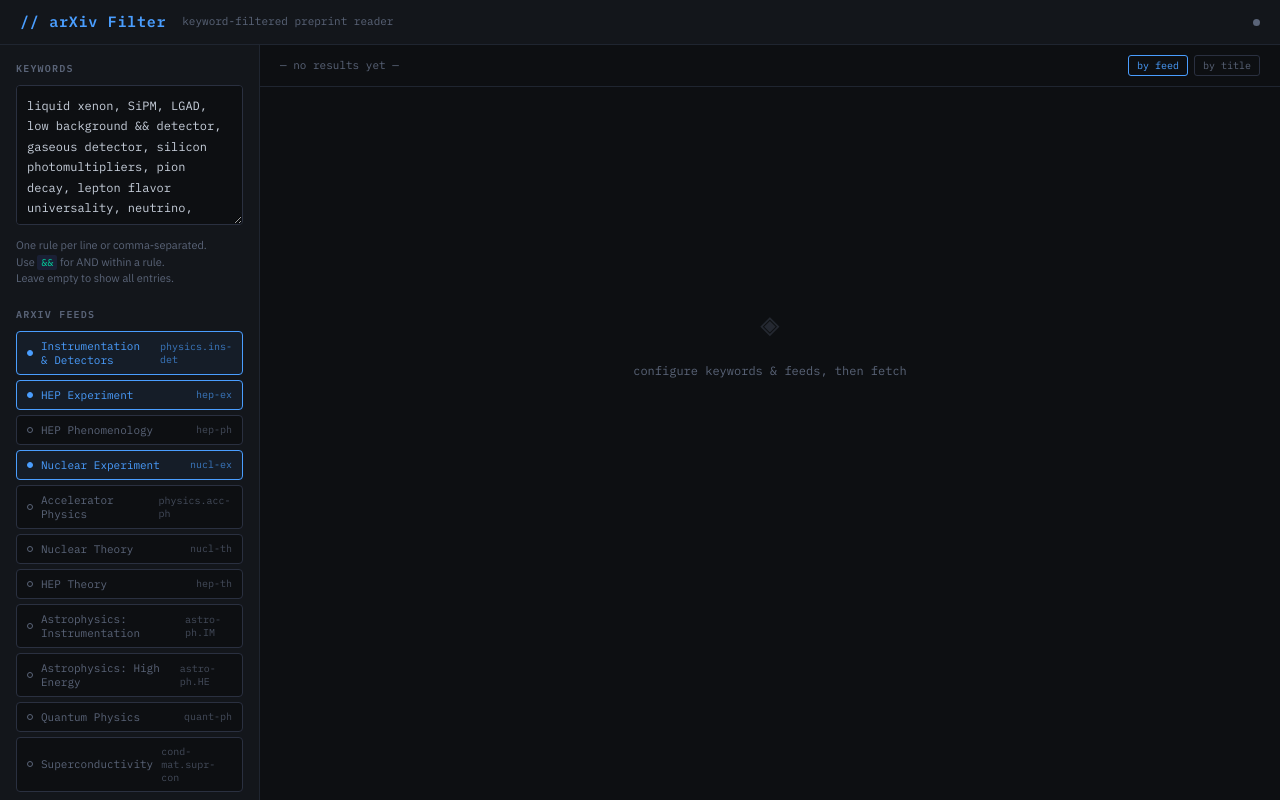
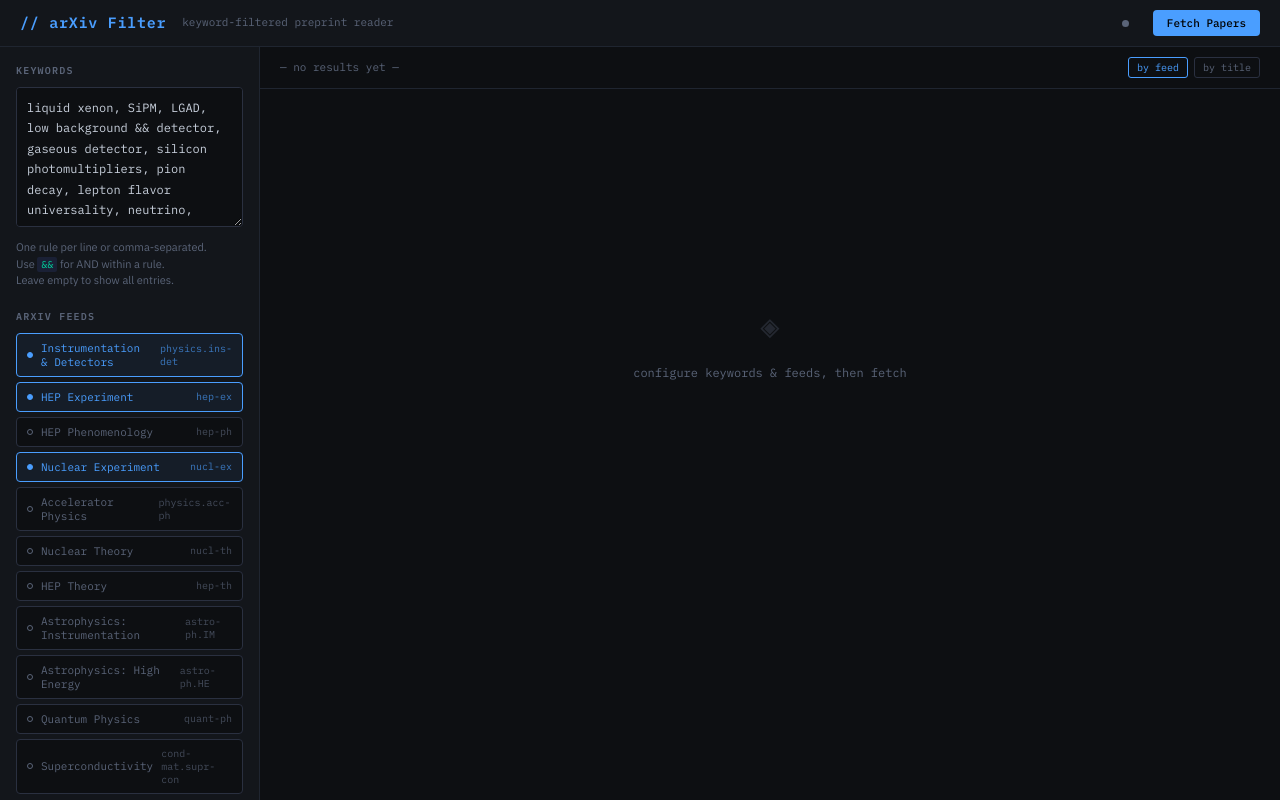
Before and after one commit to dgallacher1/arxivfeed, a Flask app: page / in a window 1280 px wide. Run offline with Flask 3, Linux system fonts and the light colour scheme.

Commit message:
add second button and truncate long author lists

```diff
--- a/templates/index.html
+++ b/templates/index.html
@@ -323,6 +323,9 @@
     font-size: 11px;
     color: var(--muted);
     margin-bottom: 7px;
+    white-space: nowrap;
+    overflow: hidden;
+    text-overflow: ellipsis;
   }
   .abstract {
     font-size: 12px;
@@ -367,6 +370,7 @@
   <h1>// arXiv Filter</h1>
   <span class="subtitle">keyword-filtered preprint reader</span>
   <div class="status-dot" id="statusDot"></div>
+  <button class="btn btn-primary" onclick="runFetch()" id="fetchBtnHeader" style="margin-left:8px;padding:6px 14px;font-size:11px;">Fetch Papers</button>
 </header>
 
 <div class="layout">
@@ -464,9 +468,10 @@ async function runFetch() {
   }
 
   const btn = document.getElementById('fetchBtn');
+  const btnH = document.getElementById('fetchBtnHeader');
   const dot = document.getElementById('statusDot');
-  btn.disabled = true;
-  btn.textContent = 'Fetching…';
+  btn.disabled = true; btn.textContent = 'Fetching…';
+  btnH.disabled = true; btnH.textContent = 'Fetching…';
   dot.className = 'status-dot loading';
 
   const papersEl = document.getElementById('papers');
@@ -496,8 +501,8 @@ async function runFetch() {
     dot.className = 'status-dot';
   }
 
-  btn.disabled = false;
-  btn.textContent = 'Fetch Papers';
+  btn.disabled = false; btn.textContent = 'Fetch Papers';
+  btnH.disabled = false; btnH.textContent = 'Fetch Papers';
 }
 
 function renderResults(results) {
```
